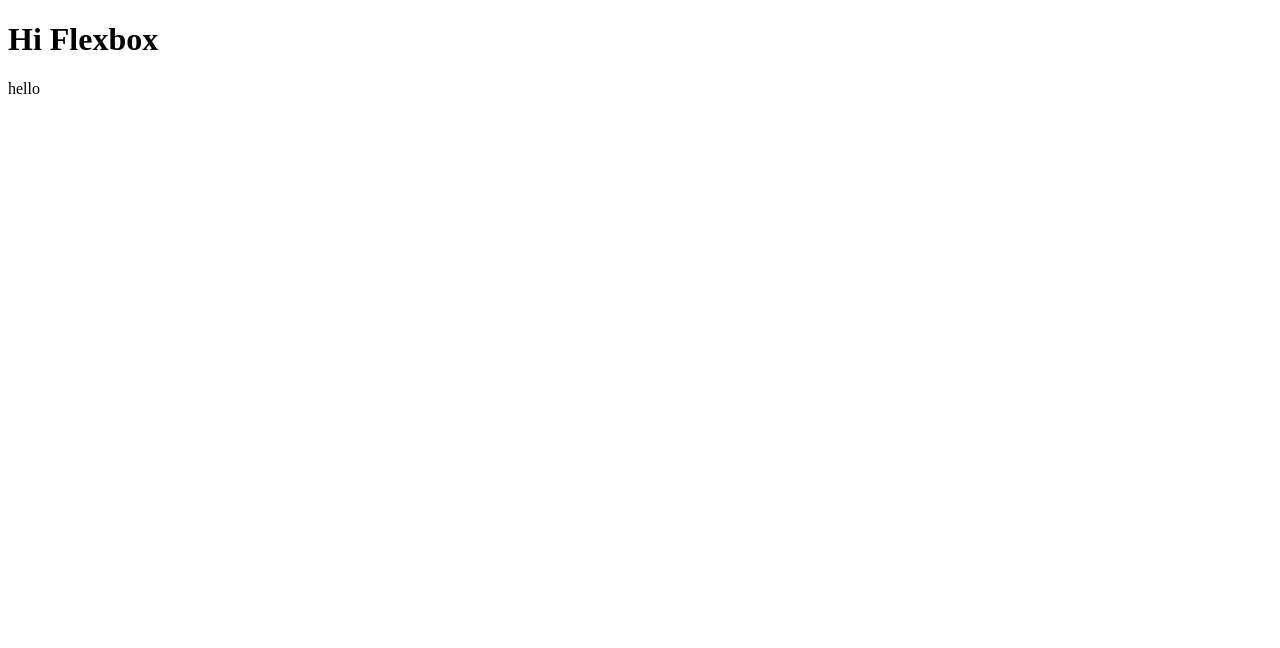
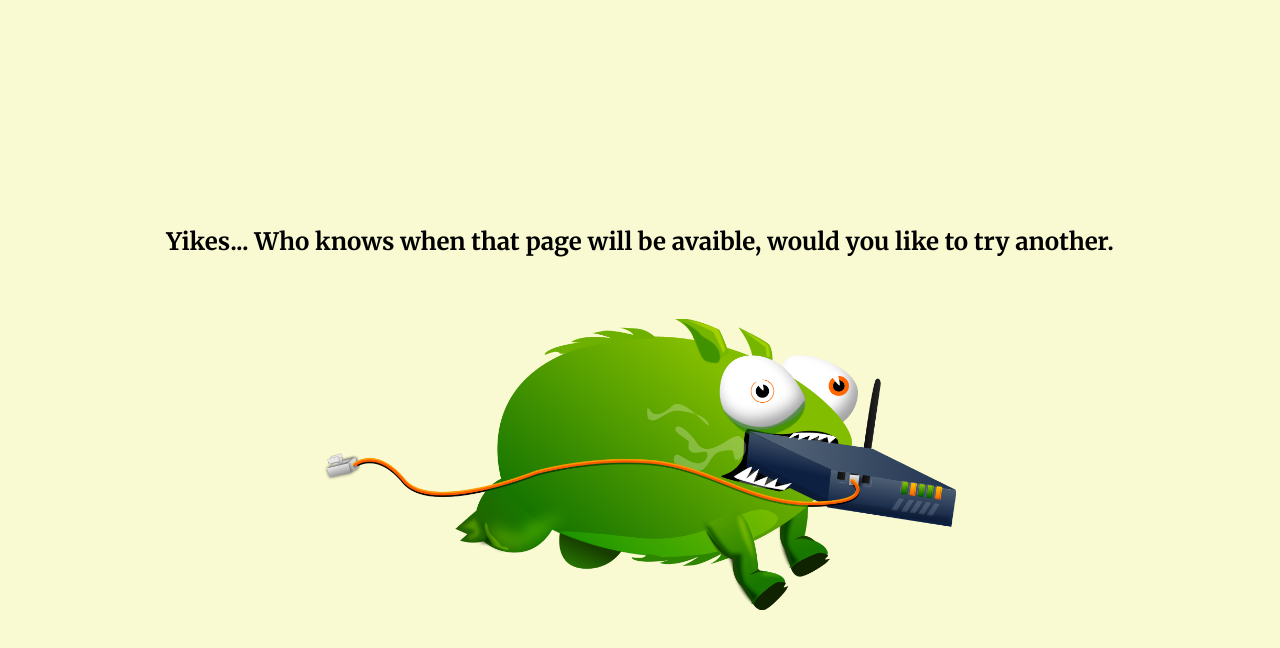
Before and after one commit to cemarso/flexbox-course, a website: page index.html in a window 1280 px wide. Drawn offline with Linux system fonts and the light colour scheme.

Commit message:
Error Page

```diff
--- a/index.html
+++ b/index.html
@@ -3,10 +3,42 @@
 <head>
     <meta charset="UTF-8">
     <meta name="viewport" content="width=<h1>Hi there</h1>, initial-scale=1.0">
-    <title>Document</title>
+    <title>Error Page</title>
+    <link rel="preconnect" href="https://fonts.googleapis.com">
+    <link rel="preconnect" href="https://fonts.gstatic.com" crossorigin>
+    <link href="https://fonts.googleapis.com/css2?family=Merriweather:ital,wght@0,300;0,400;0,700;0,900;1,300;1,400;1,700;1,900&display=swap" rel="stylesheet">
+
+    <!-- html con estilos incrustados -->
+    <style>
+        body {
+            background-color: lightgoldenrodyellow;
+            font-family: "Merriweather", serif;
+        }
+
+        .error_wrapper {
+            display: flex;
+            justify-content: center;
+            align-items: center;
+            height: 100vh;
+            flex-direction: column;
+        }
+
+        .error_wrapper > .error_heading {
+            margin-bottom: 42px;
+        }
+
+        img {
+            width: 50%;
+        }
+    </style>
 </head>
 <body>
-    <h1>Hi Flexbox</h1>
-    <p>hello</p>
+    <div class="error_wrapper">
+        <div class="error_heading">
+            <h2>Yikes... Who knows when that page will be avaible, would you like to try another.</h2>
+        </div>
+
+        <img src="tbot.png" alt="">
+    </div>
 </body>
 </html>
```
Also changed, not shown: tbot.png (added).
